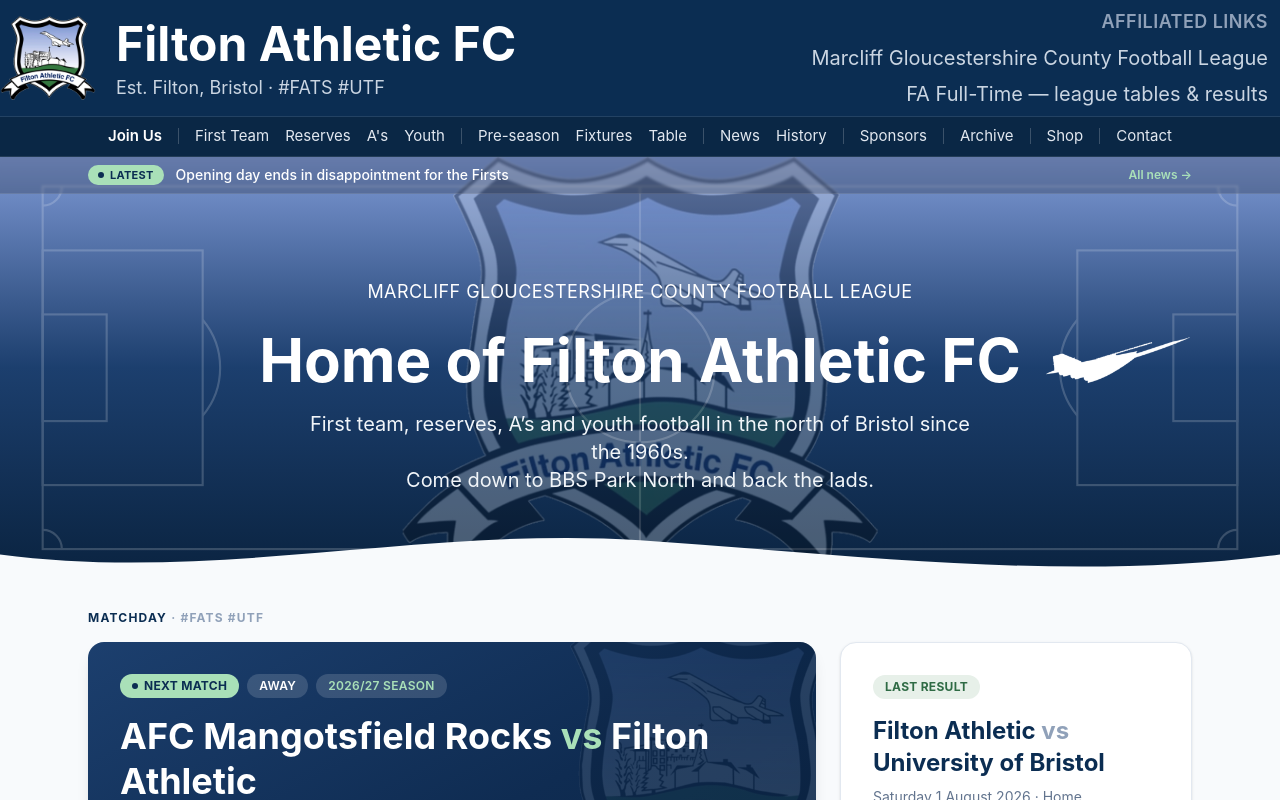
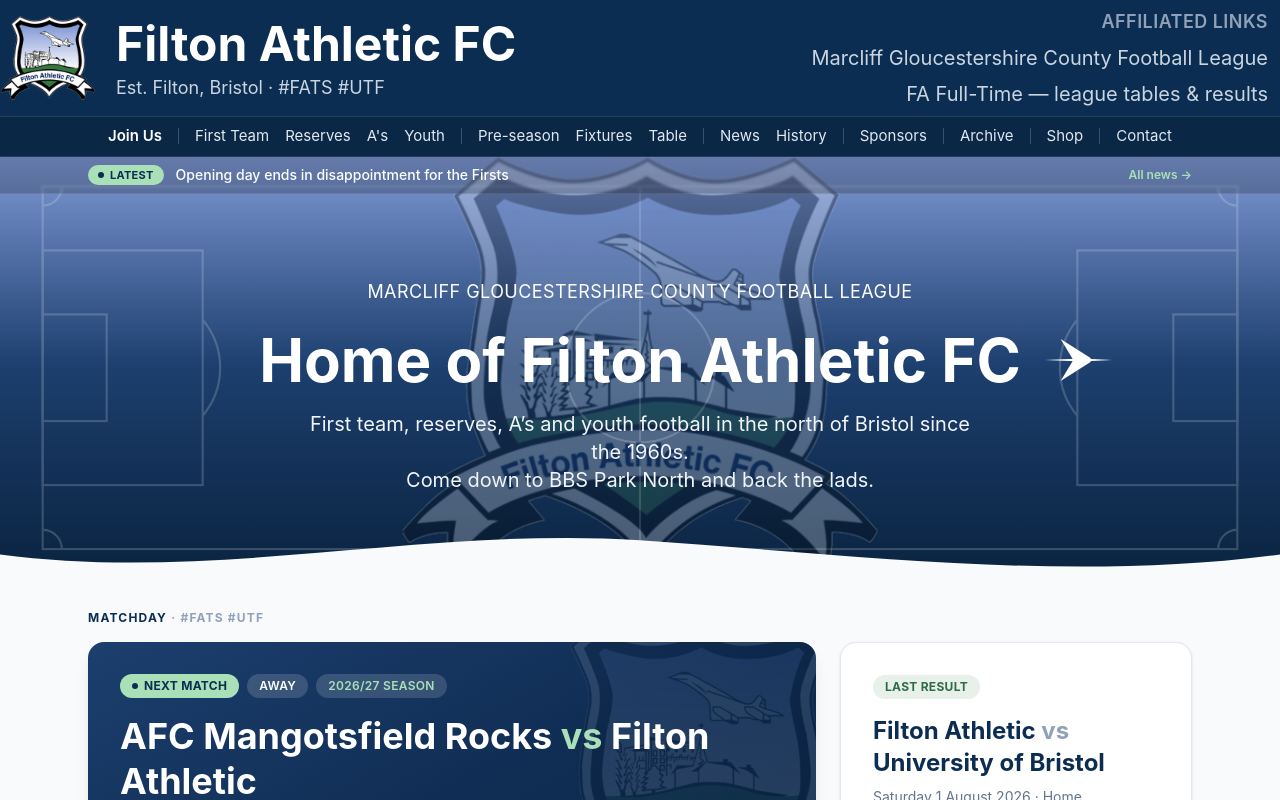
Before and after one commit to addyap/filton-athletic-fc, a React (Vite) app: page / in a window 1280 px wide. Shown: the top 800 px of the page. Built offline with nearby package versions, Linux system fonts and the light colour scheme.

Commit message:
Revert "Replace abstract ConcordeMark with traced artwork silhouette"
This reverts commit d87fdc298fee4b39c1cc34d3ae2d4c3be75cf0b4.

```diff
--- a/src/components/ConcordeMark.tsx
+++ b/src/components/ConcordeMark.tsx
@@ -1,11 +1,24 @@
-import concordeMark from '../assets/img/concorde-mark.png'
-
 /**
- * Concorde silhouette, traced from club artwork — a nod to Filton's
- * aviation history, echoing the aircraft on the club crest.
+ * Abstract, symbolic top-down silhouette evoking Concorde's planform
+ * (needle nose/tail, swept delta wing) — an original simplified
+ * shape, not a traced reproduction. A nod to Filton's aviation
+ * history, echoing the aircraft on the club crest.
  */
 function ConcordeMark({ className }: { className?: string }) {
-  return <img src={concordeMark} alt="" aria-hidden="true" className={`${className ?? ''} object-contain`} />
+  return (
+    <svg
+      viewBox="0 0 280 200"
+      fill="currentColor"
+      stroke="none"
+      className={className}
+      aria-hidden="true"
+    >
+      {/* thin fuselage, nose to tail */}
+      <polygon points="280,100 150,94 0,100 150,106" />
+      {/* swept delta wing pair, overlapping the fuselage */}
+      <polygon points="190,92 65,12 118,100 65,188 190,108" />
+    </svg>
+  )
 }
 
 export default ConcordeMark
```
Also changed, not shown: src/assets/img/concorde-mark.png (deleted).
